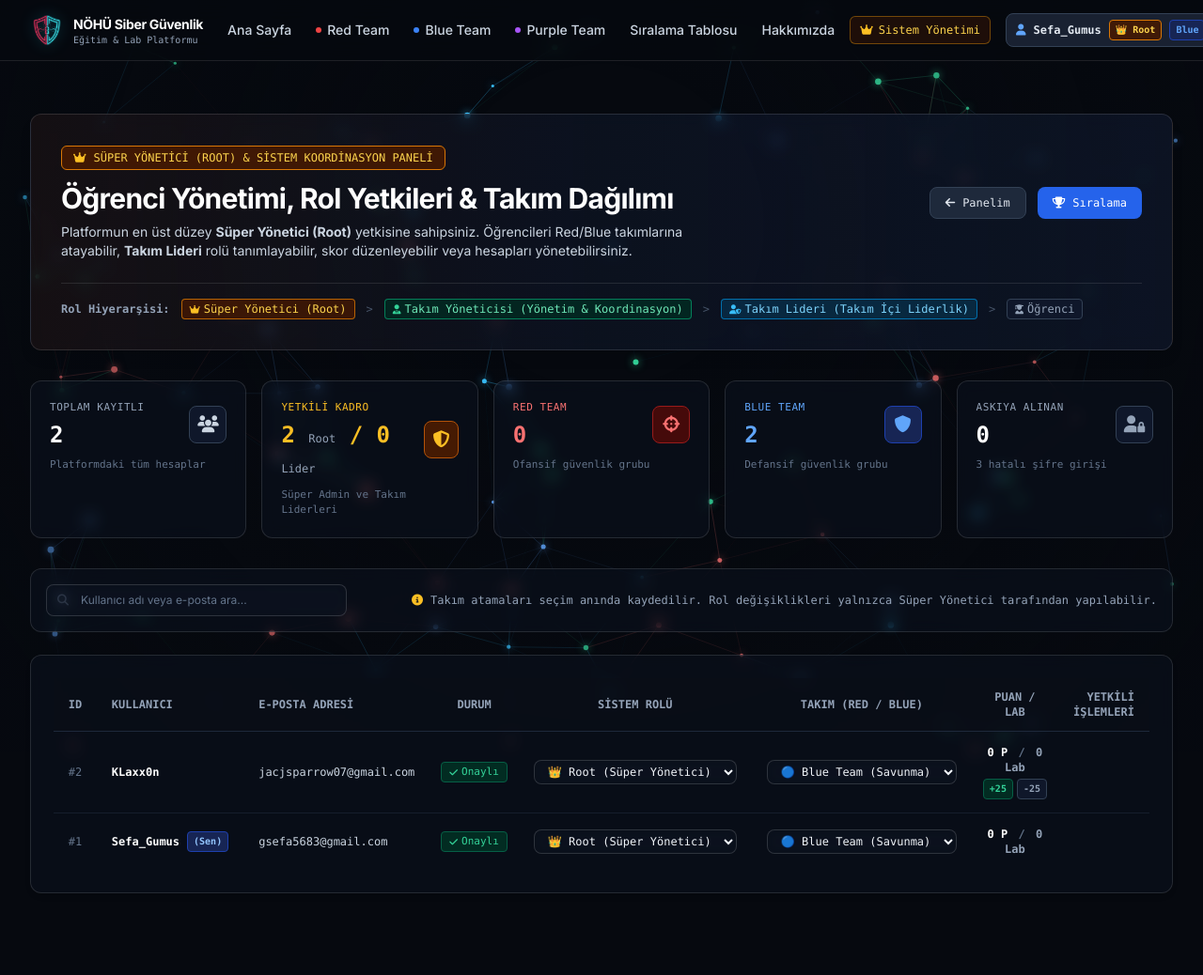
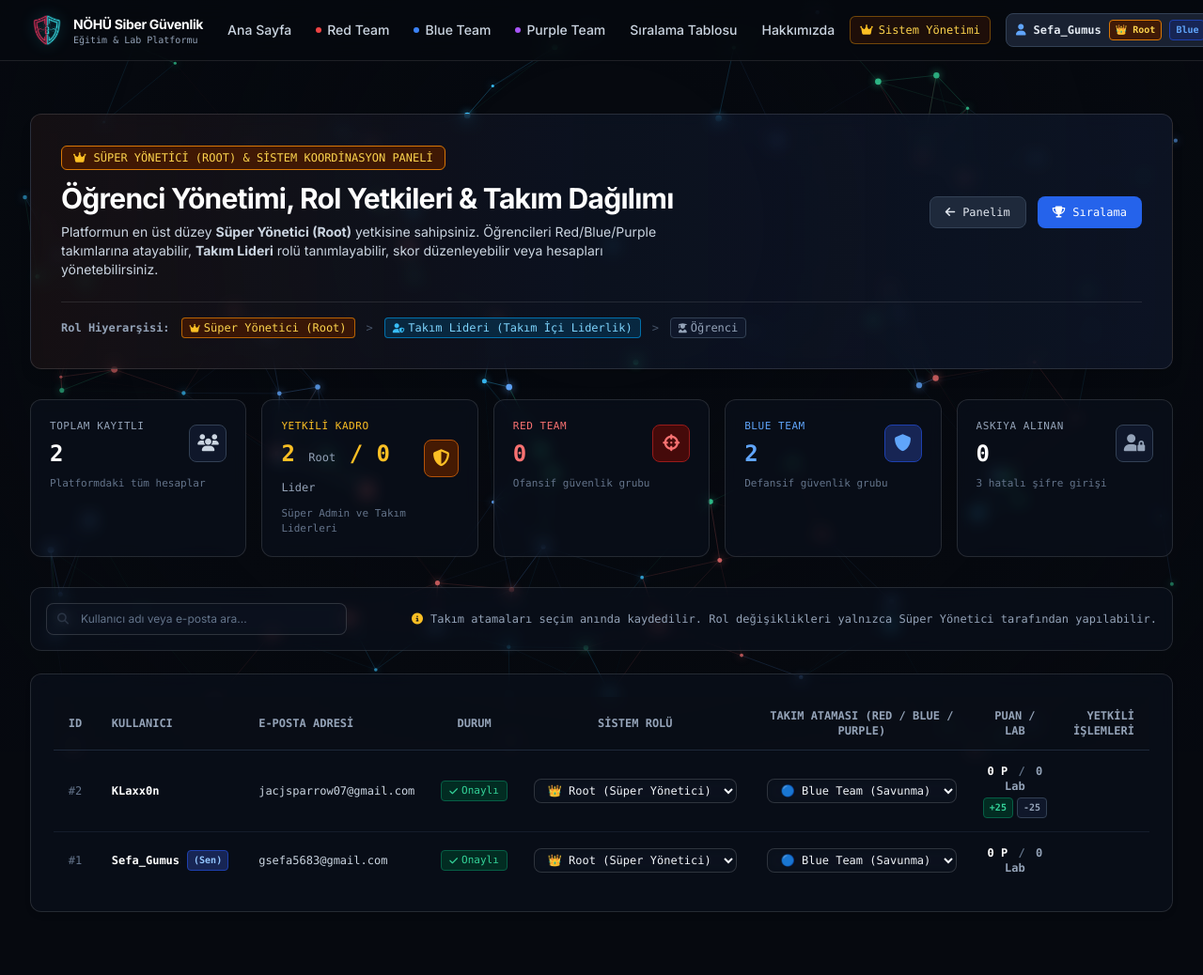
Before and after one commit to KLaxx0n/cyber-hub, a Flask app: page /admin in a window 1280 px wide; the page is wider, and only the part inside the window is pictured. Shown: the top 1038 px of that part at 94% size. Run offline with Flask 3, Linux system fonts and the light colour scheme; a user stored in the database is signed in; some libraries are stand-ins or nearby versions.

Commit message:
feat: Takım Yöneticisi rolü kaldırıldı, Takım Liderleri için e-postalar gizlendi ve yetkiler sınırlandırıldı

```diff
--- a/app.py
+++ b/app.py
@@ -495,7 +495,6 @@ def admin_panel():
     red_count = sum(1 for u in all_users if u.assigned_team == 'red_team')
     blue_count = sum(1 for u in all_users if u.assigned_team == 'blue_team')
     superadmin_count = sum(1 for u in all_users if u.is_superadmin)
-    manager_count = sum(1 for u in all_users if u.role == 'manager')
     leader_count = sum(1 for u in all_users if u.role == 'leader' and not u.is_superadmin)
     student_count = sum(1 for u in all_users if u.role == 'student' or not u.role)
     total_completed = UserLabProgress.query.filter_by(is_completed=True).count()
@@ -511,7 +510,6 @@ def admin_panel():
                            red_count=red_count,
                            blue_count=blue_count,
                            superadmin_count=superadmin_count,
-                           manager_count=manager_count,
                            leader_count=leader_count,
                            student_count=student_count,
                            total_completed=total_completed,
@@ -540,7 +538,7 @@ def admin_set_team(user_id):
     return redirect(url_for('admin_panel'))
 
 @app.route('/admin/verify/<int:user_id>', methods=['GET', 'POST'])
-@leader_required
+@superadmin_required
 @csrf.exempt
 def admin_verify_user(user_id):
     target_user = User.query.get_or_404(user_id)
@@ -548,7 +546,7 @@ def admin_verify_user(user_id):
     target_user.verification_code = None
     target_user.verification_code_expires_at = None
     db.session.commit()
-    flash(f"'{target_user.username}' kullanıcısı lider onayıyla başarıyla doğrulandı.", 'success')
+    flash(f"'{target_user.username}' kullanıcısı başarıyla doğrulandı.", 'success')
     return redirect(url_for('admin_panel'))
 
 @app.route('/admin/delete/<int:user_id>', methods=['GET', 'POST'])
@@ -601,7 +599,7 @@ def admin_set_role(user_id):
     current_u = User.query.get(session.get('user_id'))
     new_role = request.form.get('role', 'student')
 
-    if new_role not in ['student', 'leader', 'manager', 'superadmin', 'root']:
+    if new_role not in ['student', 'leader', 'superadmin', 'root']:
         flash('Geçersiz rol seçimi.', 'danger')
         return redirect(url_for('admin_panel'))
 
@@ -611,11 +609,6 @@ def admin_set_role(user_id):
         target_user.role = 'root'
         target_user.is_leader = True
         target_user.is_founder = True
-    elif new_role == 'manager':
-        canonical_role = 'manager'
-        target_user.role = 'manager'
-        target_user.is_leader = True
-        target_user.is_founder = False
     elif new_role == 'leader':
         canonical_role = 'leader'
         target_user.role = 'leader'
@@ -632,7 +625,6 @@ def admin_set_role(user_id):
     role_names = {
         'root': 'Root (Süper Yönetici)',
         'superadmin': 'Root (Süper Yönetici)',
-        'manager': 'Takım Yöneticisi',
         'leader': 'Takım Lideri',
         'student': 'Öğrenci'
     }
--- a/templates/admin.html
+++ b/templates/admin.html
@@ -23,9 +23,9 @@
                 </h1>
                 <p class="text-xs md:text-sm text-slate-300 mt-2 max-w-2xl leading-relaxed">
                     {% if current_user.is_superadmin %}
-                        Platformun en üst düzey <strong>Süper Yönetici (Root)</strong> yetkisine sahipsiniz. Öğrencileri Red/Blue takımlarına atayabilir, <strong>Takım Lideri</strong> rolü tanımlayabilir, skor düzenleyebilir veya hesapları yönetebilirsiniz.
+                        Platformun en üst düzey <strong>Süper Yönetici (Root)</strong> yetkisine sahipsiniz. Öğrencileri Red/Blue/Purple takımlarına atayabilir, <strong>Takım Lideri</strong> rolü tanımlayabilir, skor düzenleyebilir veya hesapları yönetebilirsiniz.
                     {% else %}
-                        <strong>Takım Lideri</strong> yetkisiyle öğrencileri Red Team veya Blue Team gruplarına atayabilir ve e-posta aktivasyonlarını onaylayabilirsiniz. Rol ve hesap silme işlemleri Süper Yönetici onayına bağlıdır.
+                        <strong>Takım Lideri</strong> yetkisiyle öğrencileri <strong>Red Team</strong>, <strong>Blue Team</strong> veya <strong>Purple Team</strong> gruplarına atayabilirsiniz. Öğrenci e-posta adresleri ve sistem ayarları liderler için gizlidir.
                     {% endif %}
                 </p>
             </div>
@@ -46,10 +46,6 @@
             <span class="text-slate-400 font-semibold">Rol Hiyerarşisi:</span>
             <span class="px-2 py-0.5 rounded bg-amber-950/80 border border-amber-600/80 text-amber-300 flex items-center gap-1">
                 <i class="fa-solid fa-crown text-[10px] text-amber-400"></i> Süper Yönetici (Root)
-            </span>
-            <span class="text-slate-600">&gt;</span>
-            <span class="px-2 py-0.5 rounded bg-emerald-950/80 border border-emerald-600/80 text-emerald-300 flex items-center gap-1">
-                <i class="fa-solid fa-user-tie text-[10px] text-emerald-400"></i> Takım Yöneticisi (Yönetim & Koordinasyon)
             </span>
             <span class="text-slate-600">&gt;</span>
             <span class="px-2 py-0.5 rounded bg-sky-950/80 border border-sky-600/80 text-sky-300 flex items-center gap-1">
@@ -155,7 +151,7 @@
             <span class="absolute inset-y-0 left-0 pl-3 flex items-center text-slate-500">
                 <i class="fa-solid fa-magnifying-glass text-xs"></i>
             </span>
-            <input type="text" id="userSearchInput" placeholder="Kullanıcı adı veya e-posta ara..."
+            <input type="text" id="userSearchInput" placeholder="{% if current_user.is_superadmin %}Kullanıcı adı veya e-posta ara...{% else %}Kullanıcı adı ara...{% endif %}"
                 class="w-full pl-9 pr-3 py-2 bg-slate-950 border border-slate-800 rounded-lg text-xs text-white placeholder-slate-500 focus:outline-none focus:border-amber-500 transition-colors">
         </div>
         <div class="text-xs font-mono text-slate-400 flex items-center gap-2">
@@ -172,12 +168,18 @@
                     <tr>
                         <th class="py-3 px-3 text-center w-12">ID</th>
                         <th class="py-3 px-4">Kullanıcı</th>
+                        {% if current_user.is_superadmin %}
                         <th class="py-3 px-4">E-Posta Adresi</th>
+                        {% else %}
+                        <th class="py-3 px-4 text-slate-500">E-Posta (Gizli)</th>
+                        {% endif %}
                         <th class="py-3 px-3 text-center">Durum</th>
                         <th class="py-3 px-4 text-center">Sistem Rolü</th>
-                        <th class="py-3 px-4 text-center">Takım (Red / Blue)</th>
+                        <th class="py-3 px-4 text-center">Takım Ataması (Red / Blue / Purple)</th>
                         <th class="py-3 px-3 text-center">Puan / Lab</th>
+                        {% if current_user.is_superadmin %}
                         <th class="py-3 px-4 text-right">Yetkili İşlemleri</th>
+                        {% endif %}
                     </tr>
                 </thead>
                 <tbody class="divide-y divide-slate-800/60" id="usersTableBody">
@@ -197,7 +199,14 @@
                             </div>
                         </td>
                         <td class="py-3.5 px-4 text-slate-300 user-email">
+                            {% if current_user.is_superadmin or current_user.id == u.id %}
                                 {{ u.email }}
+                            {% else %}
+                                <span class="text-slate-500 text-xs flex items-center gap-1.5 font-mono" title="E-posta adresleri Takım Liderlerine gizlidir.">
+                                    <i class="fa-solid fa-eye-slash text-slate-600 text-[10px]"></i>
+                                    <span class="text-slate-600 tracking-wider">••••••••••••••••</span>
+                                </span>
+                            {% endif %}
                         </td>
                         <td class="py-3.5 px-3 text-center">
                             {% if u.is_suspended %}
@@ -224,8 +233,6 @@
                                 <select name="role" onchange="this.form.submit()" class="text-xs py-1 px-2.5 rounded-lg border font-mono font-medium focus:outline-none cursor-pointer transition-all
                                     {% if u.is_superadmin %}
                                         bg-amber-950/80 text-amber-300 border-amber-600
-                                    {% elif u.role in ['manager', 'team_manager'] %}
-                                        bg-emerald-950/80 text-emerald-300 border-emerald-600
                                     {% elif u.is_team_leader %}
                                         bg-sky-950/80 text-sky-300 border-sky-600
                                     {% else %}
@@ -233,7 +240,6 @@
                                     {% endif %}" title="Rolü değiştirmek için seçiniz">
                                     <option value="student" {% if u.role == 'student' or not u.role %}selected{% endif %}>🎓 Öğrenci</option>
                                     <option value="leader" {% if u.role == 'leader' %}selected{% endif %}>🛡️ Takım Lideri</option>
-                                    <option value="manager" {% if u.role in ['manager', 'team_manager'] %}selected{% endif %}>👔 Takım Yöneticisi</option>
                                     <option value="root" {% if u.role in ['root', 'superadmin'] %}selected{% endif %}>👑 Root (Süper Yönetici)</option>
                                 </select>
                             </form>
@@ -295,10 +301,10 @@
 
                         <!-- Yetkili İşlemleri -->
                         <td class="py-3.5 px-4 text-right">
+                            {% if current_user.is_superadmin %}
                             <div class="flex items-center justify-end space-x-2">
                                 <!-- Hesap Askısını Kaldır (YALNIZCA Süper Yönetici yapabilir) -->
                                 {% if u.is_suspended %}
-                                    {% if current_user.is_superadmin %}
                                     <form action="{{ url_for('admin_toggle_suspend', user_id=u.id) }}" method="POST" class="inline" onsubmit="return confirm('{{ u.username }} kullanıcısının hesap askısını kaldırmak ve şifre haklarını sıfırlamak istiyor musunuz?');">
                                         <input type="hidden" name="csrf_token" value="{{ csrf_token() if csrf_token is defined else '' }}">
                                         <button type="submit" class="px-2.5 py-1 rounded bg-emerald-600 hover:bg-emerald-500 text-white font-bold text-[11px] transition-all flex items-center shadow-lg shadow-emerald-950/60" title="Hesap Askısını Kaldır">
@@ -306,13 +312,8 @@
                                         </button>
                                     </form>
                                 {% else %}
-                                    <span class="px-2 py-1 rounded bg-red-950/60 border border-red-800 text-red-400 text-[10px] flex items-center cursor-not-allowed" title="Askıyı yalnızca Süper Yönetici kaldırabilir">
-                                        <i class="fa-solid fa-lock text-[9px] mr-1"></i>Askıda
-                                    </span>
-                                    {% endif %}
-                                {% else %}
                                     <!-- Manuel Askıya Al Butonu (Süper Yönetici diğer kullanıcılar için gerekirse kullanabilir) -->
-                                    {% if current_user.is_superadmin and not u.is_superadmin and u.id != current_user.id %}
+                                    {% if not u.is_superadmin and u.id != current_user.id %}
                                     <form action="{{ url_for('admin_toggle_suspend', user_id=u.id) }}" method="POST" class="inline" onsubmit="return confirm('{{ u.username }} kullanıcısını askıya almak istiyor musunuz? Kullanıcı şifre girse dahi sisteme erişemeyecektir.');">
                                         <input type="hidden" name="csrf_token" value="{{ csrf_token() if csrf_token is defined else '' }}">
                                         <button type="submit" class="p-1 px-2 rounded bg-slate-900 hover:bg-red-950 border border-slate-700 hover:border-red-800 text-slate-400 hover:text-red-300 text-[11px] transition-colors" title="Hesabı Askıya Al">
@@ -322,7 +323,7 @@
                                     {% endif %}
                                 {% endif %}
 
-                                <!-- Manuel Onay (Lider ve Süper Admin yapabilir) -->
+                                <!-- Manuel Onay (Yalnızca Süper Yönetici yapabilir) -->
                                 {% if not u.is_verified and not u.is_suspended %}
                                 <form action="{{ url_for('admin_verify_user', user_id=u.id) }}" method="POST" class="inline" onsubmit="return confirm('Bu öğrencinin hesabını manuel olarak onaylamak istiyor musunuz?');">
                                     <input type="hidden" name="csrf_token" value="{{ csrf_token() if csrf_token is defined else '' }}">
@@ -333,7 +334,6 @@
                                 {% endif %}
 
                                 <!-- Kullanıcı Silme (Yalnızca Süper Yönetici yapabilir) -->
-                                {% if current_user.is_superadmin %}
                                 {% if not u.is_superadmin and u.id != current_user.id %}
                                 <form action="{{ url_for('admin_delete_user', user_id=u.id) }}" method="POST" class="inline" onsubmit="return confirm('DİKKAT: {{ u.username }} kullanıcısını ve tüm verilerini kalıcı olarak silmek istediğinize emin misiniz?');">
                                     <input type="hidden" name="csrf_token" value="{{ csrf_token() if csrf_token is defined else '' }}">
@@ -342,13 +342,14 @@
                                     </button>
                                 </form>
                                 {% endif %}
+                            </div>
                             {% else %}
-                                    <!-- Lider için Kilitli Silme Butonu -->
-                                    <span class="p-1 px-2 rounded bg-slate-900/60 border border-slate-800 text-slate-600 text-[11px] cursor-not-allowed" title="Silme yetkisi yalnızca Süper Yöneticiye aittir.">
-                                        <i class="fa-solid fa-lock text-[10px]"></i>
+                            <div class="text-right">
+                                <span class="text-slate-500 text-[11px] font-mono italic" title="Takım Liderleri yalnızca Takım ataması yapabilir.">
+                                    <i class="fa-solid fa-lock text-[10px] text-slate-600 mr-1"></i>Yetki Yok (Yalnızca Takım)
                                 </span>
+                            </div>
                             {% endif %}
-                            </div>
                         </td>
                     </tr>
                     {% endfor %}
--- a/templates/base.html
+++ b/templates/base.html
@@ -82,11 +82,9 @@
                         Hakkımızda
                     </a>
                     {% if current_user and current_user.is_team_leader %}
-                    <a href="{{ url_for('admin_panel') }}" class="{% if current_user.is_superadmin %}text-amber-300 hover:text-amber-200 bg-amber-950/40 hover:bg-amber-950/70 border-amber-500/40{% elif current_user.role in ['manager', 'team_manager'] %}text-emerald-300 hover:text-emerald-200 bg-emerald-950/40 hover:bg-emerald-950/70 border-emerald-500/40{% else %}text-sky-300 hover:text-sky-200 bg-sky-950/40 hover:bg-sky-950/70 border-sky-500/40{% endif %} px-2 lg:px-2.5 py-1.5 rounded-md transition-colors flex items-center border text-[11px] lg:text-xs font-mono shadow-sm whitespace-nowrap shrink-0">
+                    <a href="{{ url_for('admin_panel') }}" class="{% if current_user.is_superadmin %}text-amber-300 hover:text-amber-200 bg-amber-950/40 hover:bg-amber-950/70 border-amber-500/40{% else %}text-sky-300 hover:text-sky-200 bg-sky-950/40 hover:bg-sky-950/70 border-sky-500/40{% endif %} px-2 lg:px-2.5 py-1.5 rounded-md transition-colors flex items-center border text-[11px] lg:text-xs font-mono shadow-sm whitespace-nowrap shrink-0">
                         {% if current_user.is_superadmin %}
                             <i class="fa-solid fa-crown mr-1.5 text-amber-400 text-xs shrink-0"></i>Sistem Yönetimi
-                        {% elif current_user.role in ['manager', 'team_manager'] %}
-                            <i class="fa-solid fa-user-tie mr-1.5 text-emerald-400 text-xs shrink-0"></i>Yönetici Paneli
                         {% else %}
                             <i class="fa-solid fa-user-shield mr-1.5 text-sky-400 text-xs shrink-0"></i>Lider Paneli
                         {% endif %}
@@ -102,8 +100,6 @@
                             <span class="text-slate-200 font-semibold truncate max-w-[100px] sm:max-w-[130px] whitespace-nowrap">{{ current_user.username }}</span>
                             {% if current_user.is_superadmin %}
                                 <span class="bg-amber-950/90 text-amber-300 border border-amber-600 text-[10px] px-1.5 py-0.5 rounded font-bold font-mono whitespace-nowrap shrink-0 inline-flex items-center gap-1">👑 Root</span>
-                            {% elif current_user.role in ['manager', 'team_manager'] %}
-                                <span class="bg-emerald-950/90 text-emerald-300 border border-emerald-600 text-[10px] px-1.5 py-0.5 rounded font-semibold font-mono whitespace-nowrap shrink-0 inline-flex items-center gap-1">👔 Yönetici</span>
                             {% elif current_user.is_team_leader %}
                                 <span class="bg-sky-950/90 text-sky-300 border border-sky-600 text-[10px] px-1.5 py-0.5 rounded font-semibold font-mono whitespace-nowrap shrink-0 inline-flex items-center gap-1">🛡️ Lider</span>
                             {% endif %}
--- a/templates/leaderboard.html
+++ b/templates/leaderboard.html
@@ -106,10 +106,6 @@
                             <span class="text-[10px] bg-amber-950/90 text-amber-300 px-1.5 py-0.5 rounded border border-amber-600 font-mono" title="Süper Yönetici">
                                 <i class="fa-solid fa-crown text-[9px] mr-0.5 text-amber-400"></i>Root
                             </span>
-                            {% elif u.role in ['manager', 'team_manager'] %}
-                            <span class="text-[10px] bg-emerald-950/90 text-emerald-300 px-1.5 py-0.5 rounded border border-emerald-600 font-mono" title="Takım Yöneticisi">
-                                <i class="fa-solid fa-user-tie text-[9px] mr-0.5 text-emerald-400"></i>Yönetici
-                            </span>
                             {% elif u.is_team_leader %}
                             <span class="text-[10px] bg-sky-950/90 text-sky-300 px-1.5 py-0.5 rounded border border-sky-600 font-mono" title="Takım Lideri">
                                 <i class="fa-solid fa-user-shield text-[9px] mr-0.5 text-sky-400"></i>Lider
```
Also changed, not shown: models.py (+4 -17 lines), templates/dashboard.html (+0 -25 lines), cyberhub.db. Lines whose indentation alone changed are shown as unchanged.
